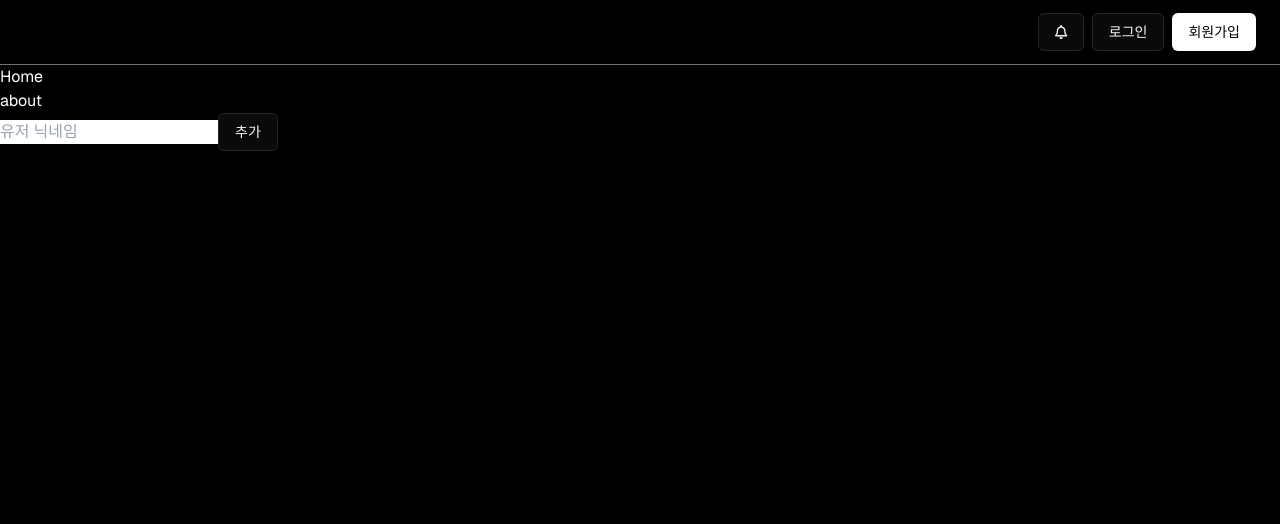
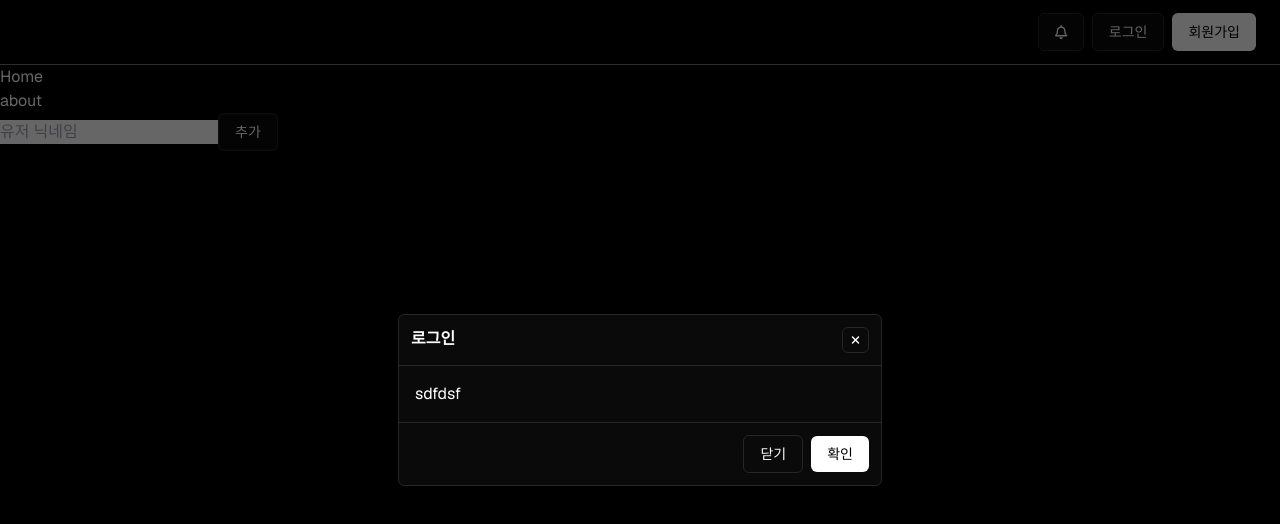
Before and after one commit to codingpalette/market, a Next.js app: page /about in a window 1280 px wide. Both pictures are taken after a click on the button "로그인". Shown: the top 524 px of the page. Built offline with nearby package versions, Linux system fonts and the light colour scheme; no server answers; the database is empty.

Commit message:
로그인 모달 작성

```diff
--- a/next.config.js
+++ b/next.config.js
@@ -1,4 +1,10 @@
 /** @type {import('next').NextConfig} */
-const nextConfig = {}
+const nextConfig = {
+
+  // i18n: {
+  //   locales: ['ko', 'en-US', 'en'],
+  //   defaultLocale: 'ko',
+  // },
+}
 
 module.exports = nextConfig
--- a/src/app/_components/atoms/ModalRenderHeader.tsx
+++ b/src/app/_components/atoms/ModalRenderHeader.tsx
@@ -23,7 +23,7 @@ export default function ModalRenderHeader({modalClose, title, header}: ModalRend
         <header className="flex justify-between items-start gap-2 p-3">
           <h3 className="font-bold break-words w-full max-w-[80%]">{title}</h3>
           <div className="">
-            <Button onClick={modalClose}>
+            <Button onClick={modalClose} size="small">
               <FontAwesomeIcon icon={faXmark} />
             </Button>
           </div>
--- a/src/app/_components/molecules/HeaderTop.tsx
+++ b/src/app/_components/molecules/HeaderTop.tsx
@@ -6,12 +6,24 @@ import Image from 'next/image';
 import { FontAwesomeIcon } from '@fortawesome/react-fontawesome';
 import { faBell} from '@fortawesome/free-regular-svg-icons'
 import {loginAction} from "@/actions/userAction";
-import { useTransition } from 'react';
+import {useState, useTransition} from 'react';
+import Modal from "@/app/_components/molecules/Modal";
 
 
 
 export default function HeaderTop() {
   let [isPending, startTransition] = useTransition();
+
+  // 로그인 모달 상태값
+  const [loginModalActive, setLoginModalActive] = useState(false);
+  // 로그인 모달 열기
+  function openLoginModal() {
+    setLoginModalActive(true);
+  }
+  // 로그인 모달 닫기
+  function closeLoginModal() {
+    setLoginModalActive(false);
+  }
 
 
   return (
@@ -34,11 +46,20 @@ export default function HeaderTop() {
           <Button>
             <FontAwesomeIcon icon={faBell} />
           </Button>
-          <Button onClick={() => startTransition(() => loginAction())}>로그인</Button>
+          {/*<Button onClick={() => startTransition(() => loginAction())}>로그인</Button>*/}
+          <Button onClick={openLoginModal}>로그인</Button>
           {/*<Button>로그인</Button>*/}
           <Button color="primary">회원가입</Button>
         </div>
       </div>
+
+      <Modal
+        open={loginModalActive}
+        onClose={closeLoginModal}
+        title="로그인"
+      >
+        sdfdsf
+      </Modal>
     </>
   )
 }
--- a/src/app/_components/molecules/Modal.tsx
+++ b/src/app/_components/molecules/Modal.tsx
@@ -79,8 +79,8 @@ export default function Modal({open, onClose, size = 'md', children, title, mask
                 <ModalRenderHeader modalClose={modalClose} title={title} header={header} />
               </>
             )}
-            <div className=" max-h-[80vh] overflow-y-auto">
-              modal content
+            <div className=" max-h-[80vh] overflow-y-auto p-4">
+              {children}
             </div>
             <ModalRenderFooter modalClose={modalClose} />
 
```
